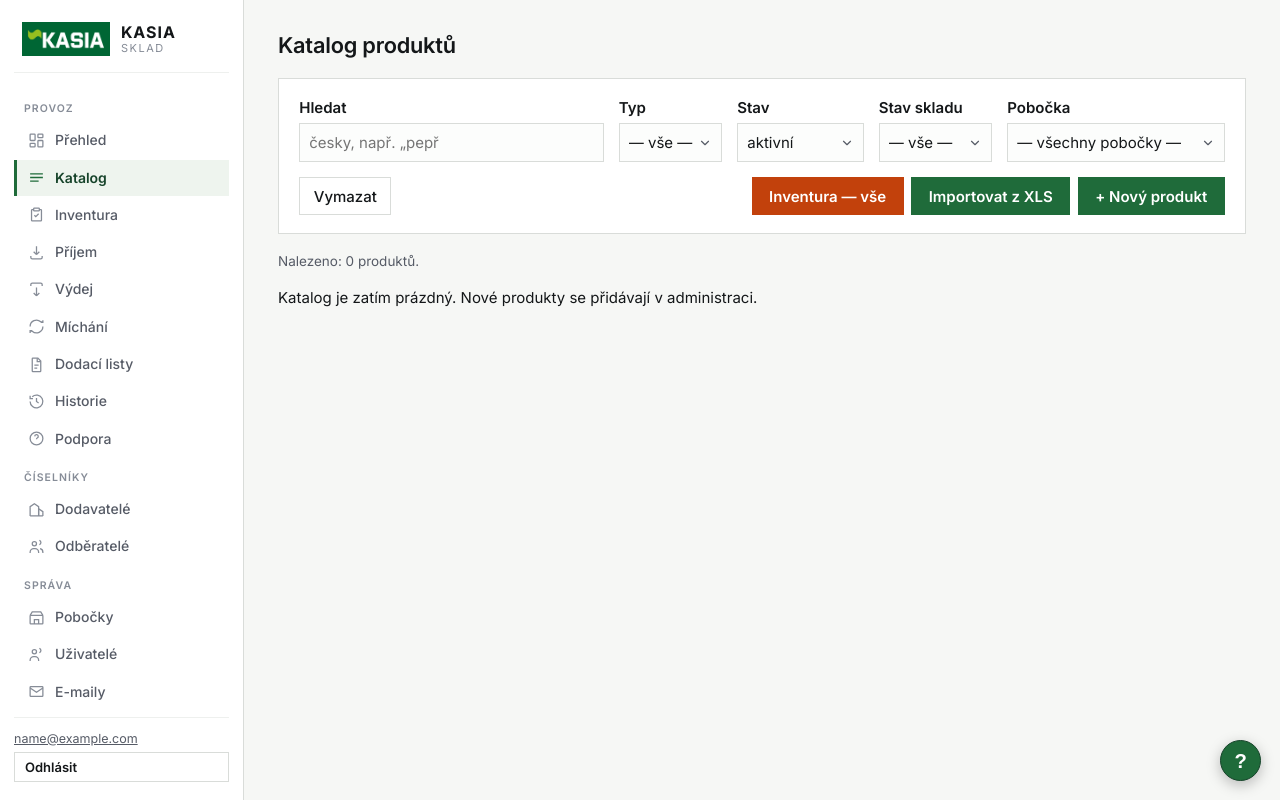
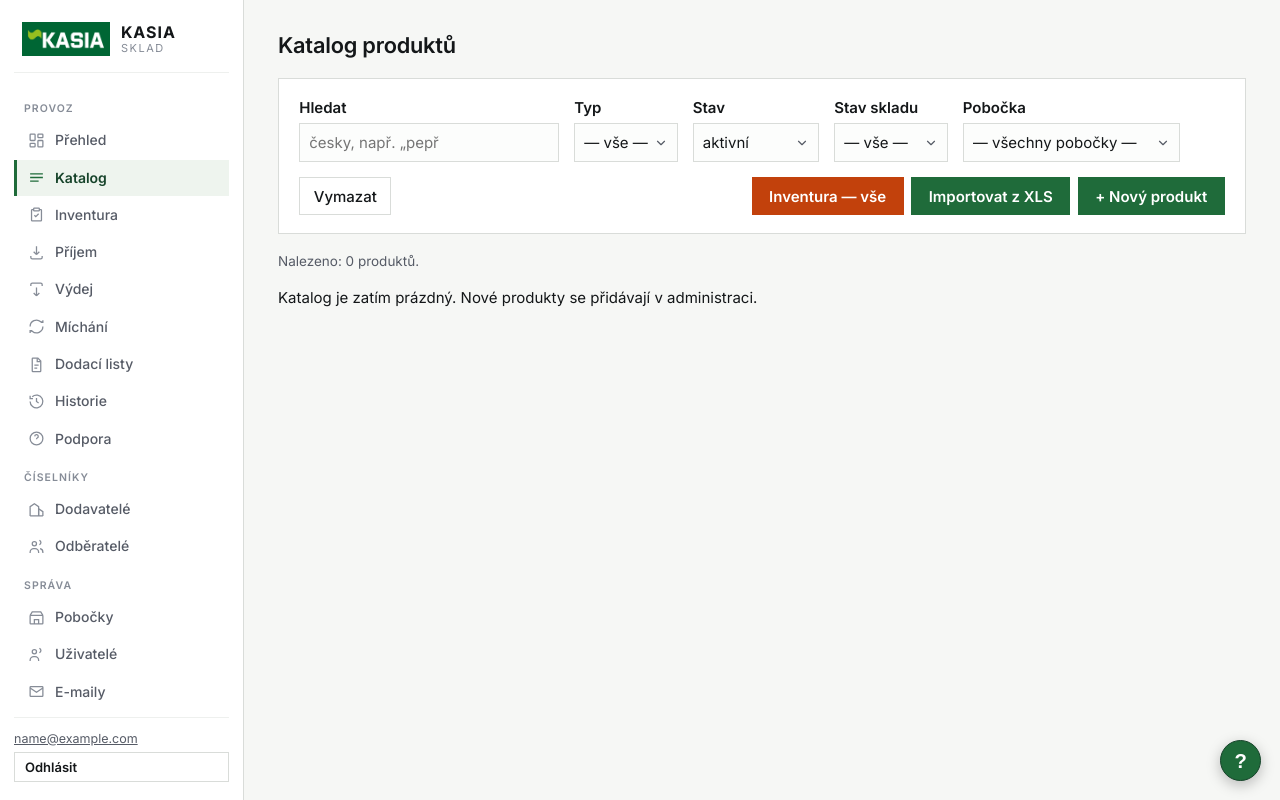
Before and after one commit to matejformanek/Kasia-warehouse, a Django app: page /sklad/katalog/ in a window 1280 px wide. Run offline with Django 5.2, Linux system fonts and the light colour scheme; the visitor is signed in with stand-in values (Sample User, id 1); data comes from the database, SQL or seed files in the repository; data that the repository does not hold is empty; parts of the project's set-up code (start-up, migrations or seed data) failed here and were passed over.

Commit message:
katalog: move filterbar slack to before the action buttons
The search field grew (flex: 1 1 220px), eating all slack right after the text
box. Make it non-growing (flex: 0 1 260px) so the action group's existing
margin-left:auto pushes "+ Nový produkt" (and Inventura / Import XLS) to the
right — putting the gap between "Vymazat" and the actions, with search +
filters + Vymazat packed together on the left.

Co-Authored-By: Claude Opus 4.8 (1M context) <noreply@anthropic.com>

```diff
--- a/kasia/static/css/pages/catalogue_index.css
+++ b/kasia/static/css/pages/catalogue_index.css
@@ -5,7 +5,10 @@
      look (.sub-head*, .cat-group, .prod-sub, .eff-*, .low-branch,
      .empty-branch) is hoisted to components/groups.css (0070). .field.grow
      stays here. */
-  .filterbar .field.grow { flex: 1 1 220px; }
+  /* Search field: fixed-ish width, does NOT grow — so the filterbar slack
+     falls after "Vymazat" (the action group's margin-left:auto pushes
+     "+ Nový produkt" etc. to the right), not right after the search box. */
+  .filterbar .field.grow { flex: 0 1 260px; }
   .scope-note { color: var(--fg-soft); font-size: 0.9rem; margin: 0 0 0.6rem; }
 
   /* Attention CTA — orange (the single warning/attention standard). */
```
